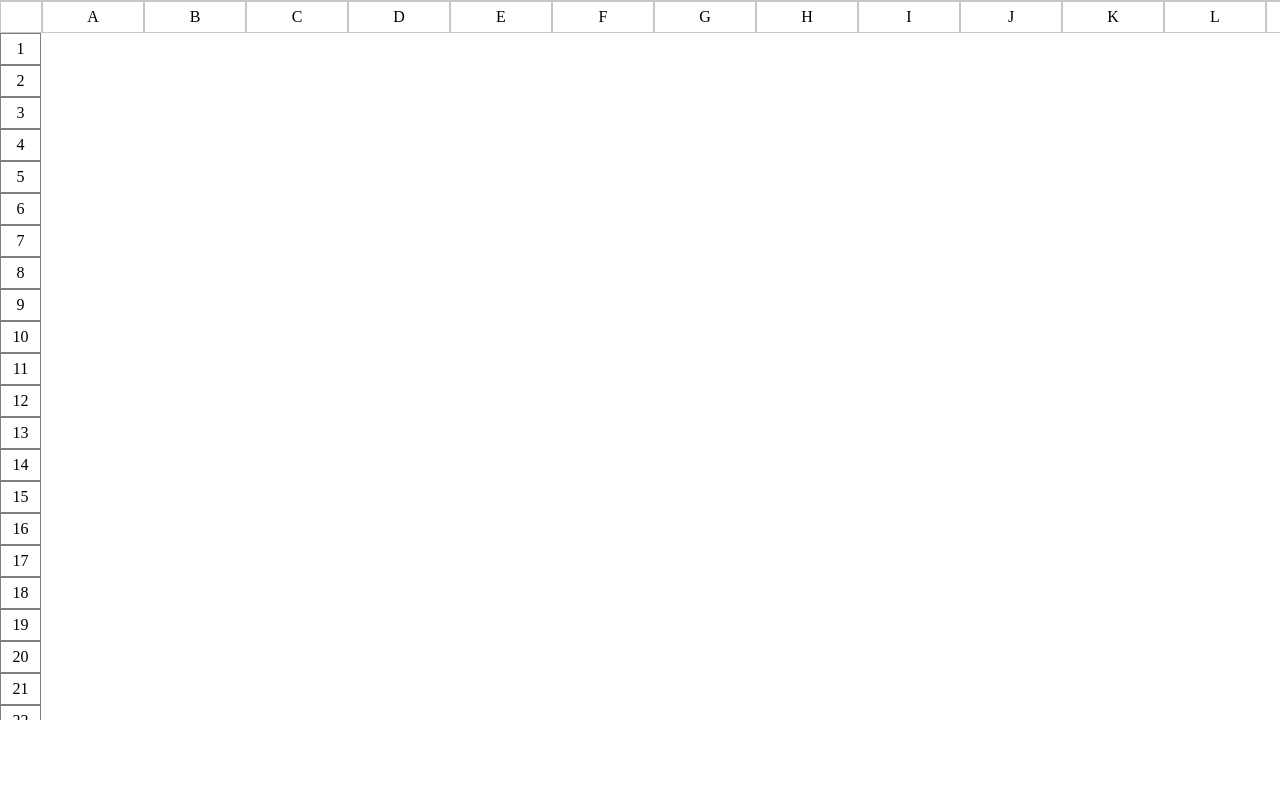
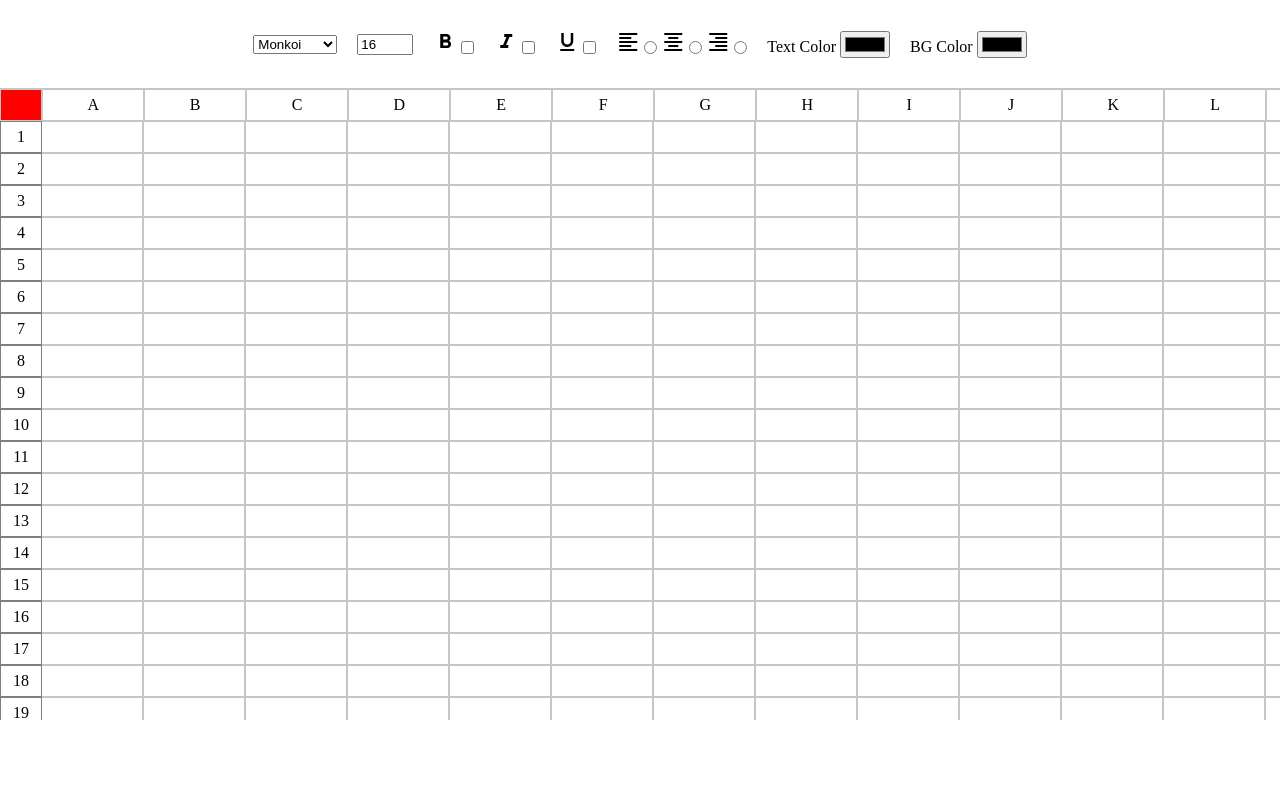
Before and after one commit to Datta-070/Google-sheets-clone, a plain HTML site: page index.html in a window 1280 px wide. Drawn offline with Linux system fonts and the light colour scheme.

Commit message:
Phase 2 Done

```diff
--- a/index.html
+++ b/index.html
@@ -5,17 +5,76 @@
     <meta name="viewport" content="width=device-width, initial-scale=1.0">
     <title>Spread Sheet</title>
     <link rel="stylesheet" href="styles.css">
+    <link href="https://fonts.googleapis.com/icon?family=Material+Icons"
+      rel="stylesheet">
 </head>
 <body>
     <div id="root">
+        <div id="options">
+            <form class="form">
+
+                <select name="fontFamily">
+                    <option value="A">Monkoi</option>
+                    <option value="B">Sans Serif</option>
+                    <option value="C">Arial</option>
+                </select>
+
+                <input type="number" name="fontSize" min="8" max="32" value="16">
+                <div>
+                <label for="bold">
+                    <span class="material-icons">format_bold</span>
+                </label>
+                <input type="checkbox" id="bold" name="isBold">
+                </div>
+
+                <div>
+                <label for="italic">
+                    <span class="material-icons">format_italic</span>
+                </label>
+                <input type="checkbox" id="italic" name="isItalic">
+                </div>
+
+                <div>
+                <label for="underline">
+                    <span class="material-icons">format_underlined</span>
+                </label>
+                <input type="checkbox" id="underline" name="isUnderline">
+                </div>
+
+                <div>
+                <label for="left">
+                    <span class="material-icons">format_align_left</span>
+                </label>
+                <input type="radio" name="align" value="left" id="left">
+                <label for="center">
+                    <span class="material-icons">format_align_center</span>
+                </label>
+                <input type="radio" name="align" value="center" id="center">
+                <label for="right">
+                    <span class="material-icons">format_align_right</span>
+                </label>
+                <input type="radio" name="align" value="right" id="right">
+                </div>
+
+                <div>
+                    <label for="textcolor">Text Color</label>
+                    <input type="color" name="textColor" id="textcolor">
+                </div>
+
+                <div>
+                    <label for="bgcolor">BG Color</label>
+                    <input type="color" name="bgColor" id="bgcolor">
+                </div>
+
+            </form>
+        </div>
         <div id="header">
-
+            <div class="head-cell first"></div>
         </div>
         <div id="body">
             <div id="sno"></div>
-            <div id="cells-container"></div>
+            <div id="body-container"></div>
         </div>
-        <div class="plate"></div>
     </div>
     <script src="script.js"></script>
 </body>
--- a/script.js
+++ b/script.js
@@ -1,13 +1,12 @@
 const header=document.getElementById("header");
 const snoContainer=document.getElementById("sno");
+const bodyContainer=document.getElementById("body-container");
 
 const columns=27, rows=100;
-for(let i=0;i<columns;i++){
+for(let i=1;i<columns;i++){
     const headCell=document.createElement("div");
     headCell.className="head-cell";
-    if(i != 0){
-        headCell.innerText= String.fromCharCode(64+i);
-    }
+    headCell.innerText= String.fromCharCode(64+i);
     header.appendChild(headCell);
 }
 
@@ -17,3 +16,16 @@ for(let i=1;i<=rows;i++){
     snoCell.className="sno-cell";
     snoContainer.appendChild(snoCell);
 }
+
+for(let row=1;row<=rows;row++){
+    const rowElement=document.createElement("div");
+    rowElement.className="row";
+
+    for(let col=1;col<columns;col++){
+        const cell=document.createElement("div");
+        cell.className="cell";
+        cell.contentEditable=true;
+        rowElement.appendChild(cell);
+    }
+    bodyContainer.appendChild(rowElement);
+}
--- a/styles.css
+++ b/styles.css
@@ -8,6 +8,7 @@
     position: relative;
 }
 #header{
+    width: fit-content;
     display: flex;
     text-align: center;
     position: sticky;
@@ -19,12 +20,17 @@
     display: none;
   }
   .head-cell:first-child{
+    background-color: red;
+    position: sticky;
+    top: 0;
+    left: 0;
     min-width: 40px !important;
+    padding: 0.1px;
   }
 .head-cell{
     min-width: 100px;
     height:30px;
-    border: 1px solid #C4C7C5;
+    border: 0.1px solid #C4C7C5;
     border-top-width: 2px;
     text-align: center;
     display: flex;
@@ -43,22 +49,29 @@
     background-color: #fff;
 }
 .sno-cell{
+    min-width: 40px;
     height: 30px;
-    border: 1px solid grey;
+    border: 0.1px solid grey;
     display: flex;
     justify-content: center;
     align-items: center;
 }
-#cells-container{
-
+.row{
+    display: flex;
 }
-.plate{
-    width: 40px;
-    height: 30px;
-    background-color: white;
-    border: 1px solid #C4C7C5;
-    border-top-width: 2px;
-    position: absolute;
-    top: 0;
-    left: 0;
+.cell{
+    min-width: 100px;
+    height:30px;
+    border: 0.1px solid #C4C7C5;
 }
+.cell:focus{
+    border-radius: 0;
+    outline: 2px solid black;
+}
+.form{
+    display: flex;
+    padding: 30px;
+    justify-content: center;
+    gap: 20px;
+    align-items: center;
+}
```
